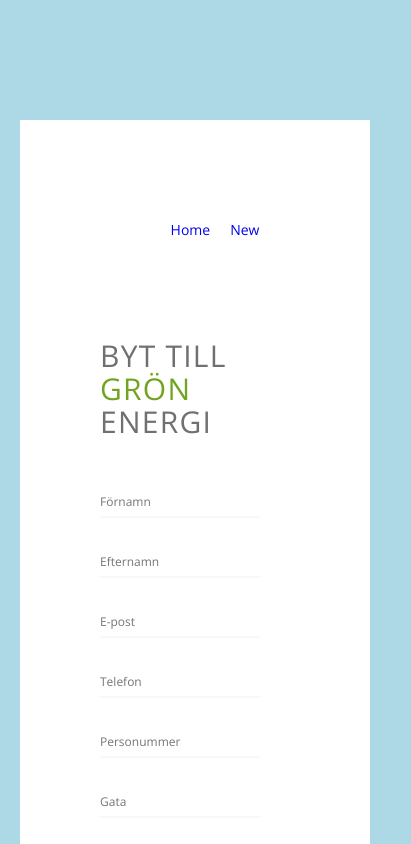
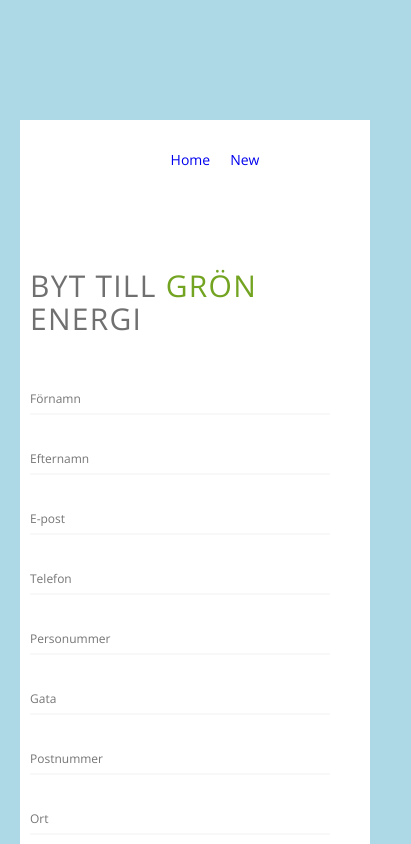
Before and after one commit to alisvea/energy-react, a React (Create React App) app in the folder react/: page /new in a window 390 px wide. Shown: the top 844 px of the page, 411 px wide, since content can reach past the window. Built offline with nearby package versions, Linux system fonts and the light colour scheme.

Commit message:
Added style css - mobile responsiveness

```diff
--- a/react/public/css/style.css
+++ b/react/public/css/style.css
@@ -60,6 +60,10 @@ html, body {
     border-right: none !important; }
   .bill-top-left {
     border: none !important; } }
+
+@media only screen and (max-width: 600px) {
+  .solar-customers .bill, .bill-top, .box, .content {
+    padding: 5px !important; } }
 
 /** Utilities **/
 .u-center-text {
```
